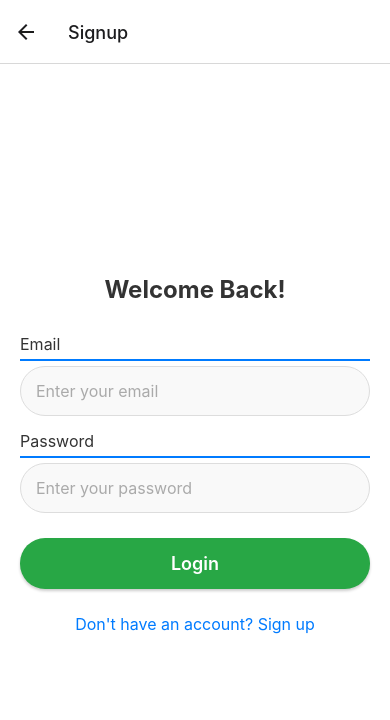
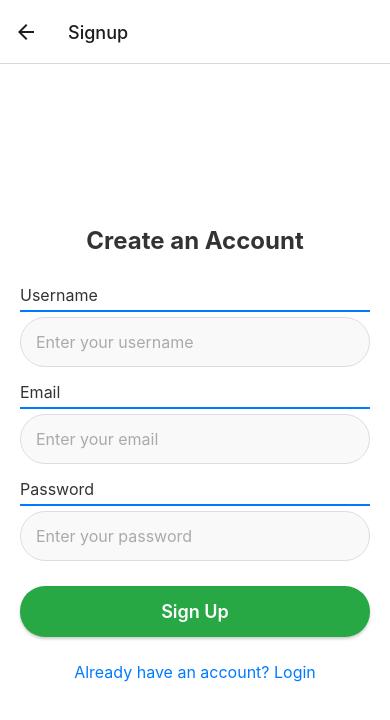
Before and after one commit to lexicoder11/expense-tracker-pinching-pennies, a React Native app: screen /Signup in a window 390 px wide. Shown: the top 720 px of the page. Built offline with nearby package versions, Linux system fonts and the light colour scheme; a web font is replaced by a local one.

Commit message:
updated signup

```diff
--- a/src/Screens/Signup.jsx
+++ b/src/Screens/Signup.jsx
@@ -10,11 +10,12 @@ import {
 } from 'react-native';
 import Button from '../Components/Button'; // Ensure Button is properly imported
 
-const LoginScreen = ({ navigation }) => {
+const SignupScreen = ({ navigation }) => {
+    const [username, setUsername] = useState('');
     const [email, setEmail] = useState('');
     const [password, setPassword] = useState('');
 
-    // Animated values for fade and zoom effects
+    // Animated values for fade-in and zoom effects
     const fadeAnim = useRef(new Animated.Value(0)).current; // Start invisible
     const scaleAnim = useRef(new Animated.Value(0.8)).current; // Start smaller
 
@@ -34,12 +35,12 @@ const LoginScreen = ({ navigation }) => {
         ]).start();
     }, []);
 
-    const handleLogin = () => {
-        if (!email || !password) {
+    const handleSignUp = () => {
+        if (!username || !email || !password) {
             Alert.alert('Error', 'Please fill in all fields');
             return;
         }
-        Alert.alert('Success', 'Logged in successfully');
+        Alert.alert('Success', 'Account created successfully!');
         navigation.navigate('Welcome');
     };
 
@@ -51,8 +52,21 @@ const LoginScreen = ({ navigation }) => {
                     { opacity: fadeAnim, transform: [{ scale: scaleAnim }] },
                 ]}
             >
-                Welcome Back!
+                Create an Account
             </Animated.Text>
+
+            <Animated.View
+                style={{ opacity: fadeAnim, transform: [{ scale: scaleAnim }] }}
+            >
+                <Text style={styles.label}>Username</Text>
+                <TextInput
+                    style={styles.input}
+                    value={username}
+                    onChangeText={setUsername}
+                    placeholder="Enter your username"
+                    placeholderTextColor="#aaa"
+                />
+            </Animated.View>
 
             <Animated.View
                 style={{ opacity: fadeAnim, transform: [{ scale: scaleAnim }] }}
@@ -85,14 +99,14 @@ const LoginScreen = ({ navigation }) => {
             <Animated.View
                 style={{ opacity: fadeAnim, transform: [{ scale: scaleAnim }] }}
             >
-                <Button title="Login" onPress={handleLogin} />
+                <Button title="Sign Up" onPress={handleSignUp} />
             </Animated.View>
 
             <TouchableOpacity
-                onPress={() => navigation.navigate('Signup')}
+                onPress={() => navigation.navigate('Login')}
                 style={styles.link}
             >
-                <Text style={styles.linkText}>Don't have an account? Sign up</Text>
+                <Text style={styles.linkText}>Already have an account? Login</Text>
             </TouchableOpacity>
         </View>
     );
@@ -143,4 +157,4 @@ const styles = StyleSheet.create({
     },
 });
 
-export default LoginScreen;
+export default SignupScreen;
```
